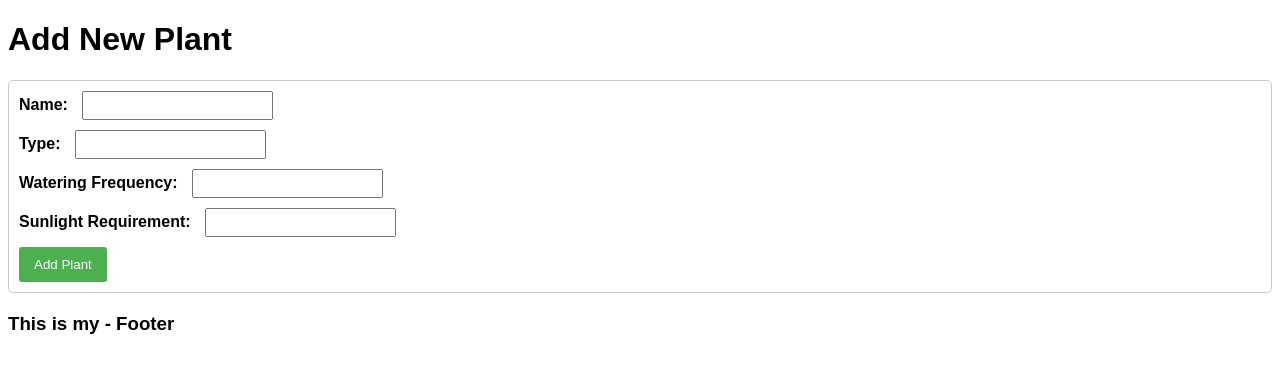
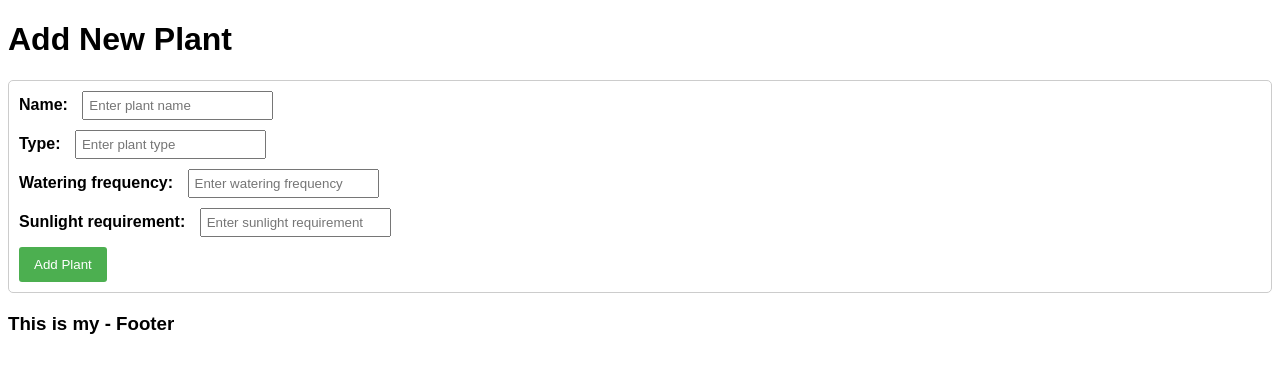
Before and after one commit to Maram60/hrepo, a Django app: page /plants/add in a window 1280 px wide. Shown: the part 100-473 px from the top of the page. Run offline with Django 5.2, Linux system fonts and the light colour scheme.

Commit message:
lecture 10

```diff
--- /dev/null
+++ b/green_garden_web/plants_app/forms.py
@@ -0,0 +1,13 @@
+from django import forms
+from .models import Plant
+
+class PlantForm(forms.ModelForm):
+    class Meta:
+        model = Plant
+        fields = ['name', 'type', 'watering_frequency', 'sunlight_requirement']
+        widgets = {
+            'name': forms.TextInput(attrs={'placeholder': 'Enter plant name', 'id': 'name'}),
+            'type': forms.TextInput(attrs={'placeholder': 'Enter plant type', 'id': 'type'}),
+            'watering_frequency': forms.TextInput(attrs={'placeholder': 'Enter watering frequency', 'id': 'watering_frequency'}),
+            'sunlight_requirement': forms.TextInput(attrs={'placeholder': 'Enter sunlight requirement', 'id': 'sunlight_requirement'}),
+        }
--- a/green_garden_web/plants_app/templates/plantsmodule/add_plant.html
+++ b/green_garden_web/plants_app/templates/plantsmodule/add_plant.html
@@ -2,20 +2,9 @@
 
 {% block content %}
 <h1>Add New Plant</h1>
-<form method="post" action="{% url 'add_plant' %}">
+<form method="post" action="">
     {% csrf_token %}
-    <label for="name">Name:</label>
-    <input type="text" id="name" name="name" required><br>
-
-    <label for="type">Type:</label>
-    <input type="text" id="type" name="type" required><br>
-
-    <label for="watering_frequency">Watering Frequency:</label>
-    <input type="text" id="watering_frequency" name="watering_frequency" required><br>
-
-    <label for="sunlight_requirement">Sunlight Requirement:</label>
-    <input type="text" id="sunlight_requirement" name="sunlight_requirement" required><br>
-
+   {{form}}
     <button type="submit">Add Plant</button>
 </form>
 {% endblock %}
--- a/green_garden_web/plants_app/urls.py
+++ b/green_garden_web/plants_app/urls.py
@@ -7,7 +7,7 @@ from plants_app import views
 urlpatterns = [
     path('', views.index, name='index'),
     path('plants', views.plants),
-    path('plants/<int:pId>', views.plant),
+    path('plants/<int:pId>', views.plant,name='plant'),
       path('plants/add', views.add_plant, name='add_plant'),
     path('plants/edit/<int:pId>', views.edit_plant, name='edit_plant'),
     path('plantsSearch', views.filter_plant, name="filter_plant")
--- a/green_garden_web/plants_app/views.py
+++ b/green_garden_web/plants_app/views.py
@@ -1,5 +1,7 @@
 from django.db.models import Count, Avg
 from django.shortcuts import redirect, render
+
+from .forms import PlantForm
 from .models import Plant
 from django.views.decorators.csrf import csrf_exempt
 
@@ -47,23 +49,23 @@ def filter_plant(request):
 @csrf_exempt
 def add_plant(request):
     if request.method == 'POST':
-        Plant.objects.create(
-            name=request.POST['name'],
-            type=request.POST['type'],
-            watering_frequency=request.POST['watering_frequency'],
-            sunlight_requirement=request.POST['sunlight_requirement']
-        )
+        form = PlantForm(request.POST)
+        if form.is_valid():
+            obj = form.save()
+            return redirect('plant',pId=obj.id)
+    else:
+        form = PlantForm()
+    return render(request, 'plantsmodule/add_plant.html', {'form': form})
 
-    return render(request, 'plantsmodule/add_plant.html')
-
+@csrf_exempt
 @csrf_exempt
 def edit_plant(request, pId):
     plant = Plant.objects.get(id=pId)
     if request.method == 'POST':
-        plant.name = request.POST['name']
-        plant.type = request.POST['type']
-        plant.watering_frequency = request.POST['watering_frequency']
-        plant.sunlight_requirement = request.POST['sunlight_requirement']
-        plant.save()
-
-    return render(request, 'plantsmodule/edit_plant.html', {'plant': plant})
+        form = PlantForm(request.POST, instance=plant)
+        if form.is_valid():
+            obj=form.save()
+            return redirect('plant',pId=obj.id)
+    else:
+        form = PlantForm(instance=plant)
+    return render(request, 'plantsmodule/edit_plant.html', {'form': form})
```
Also changed, not shown: green_garden_web/plants_app/templates/plantsmodule/edit_plant.html (+2 -13 lines), green_garden_web/db.sqlite3.
